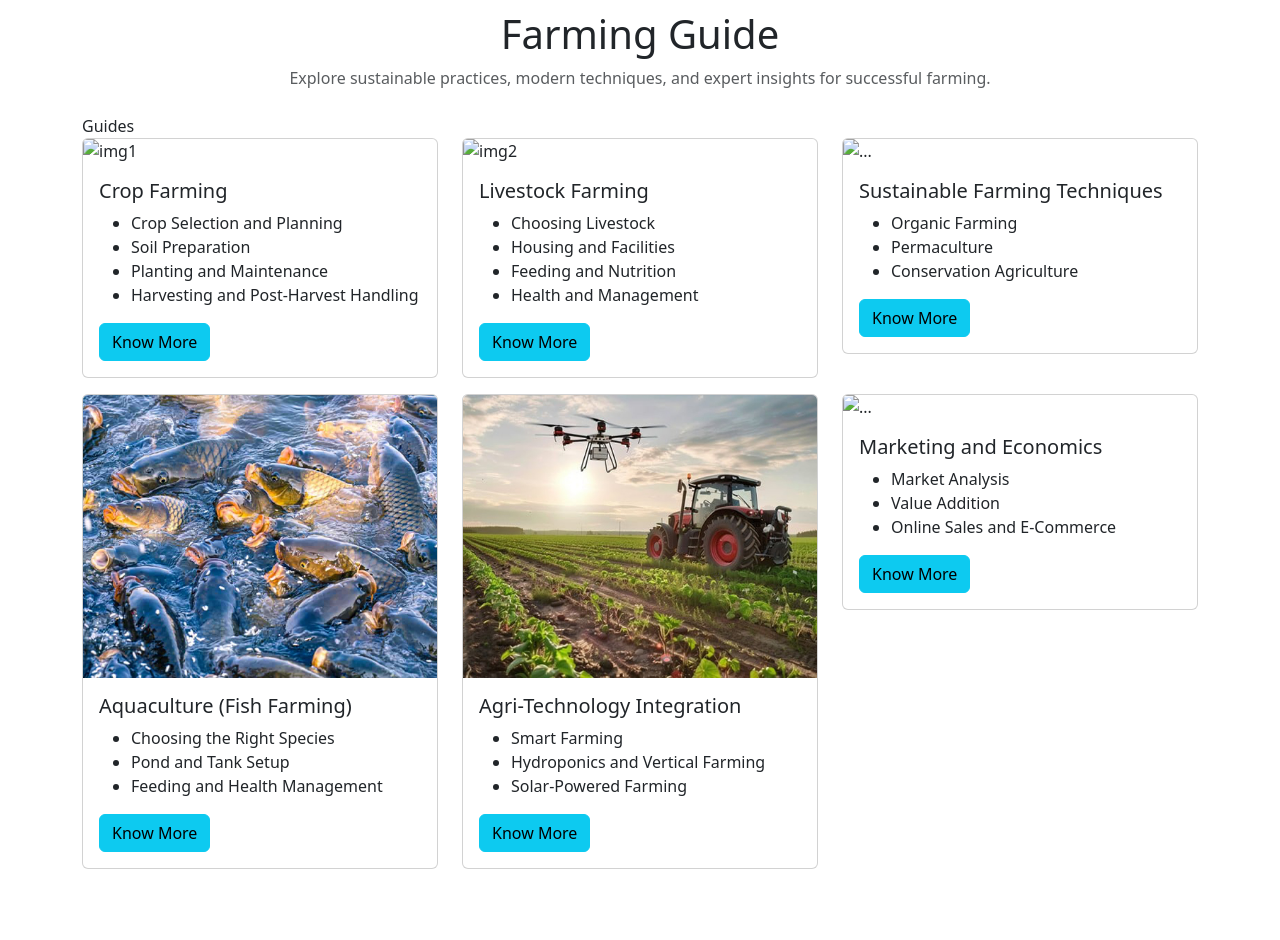
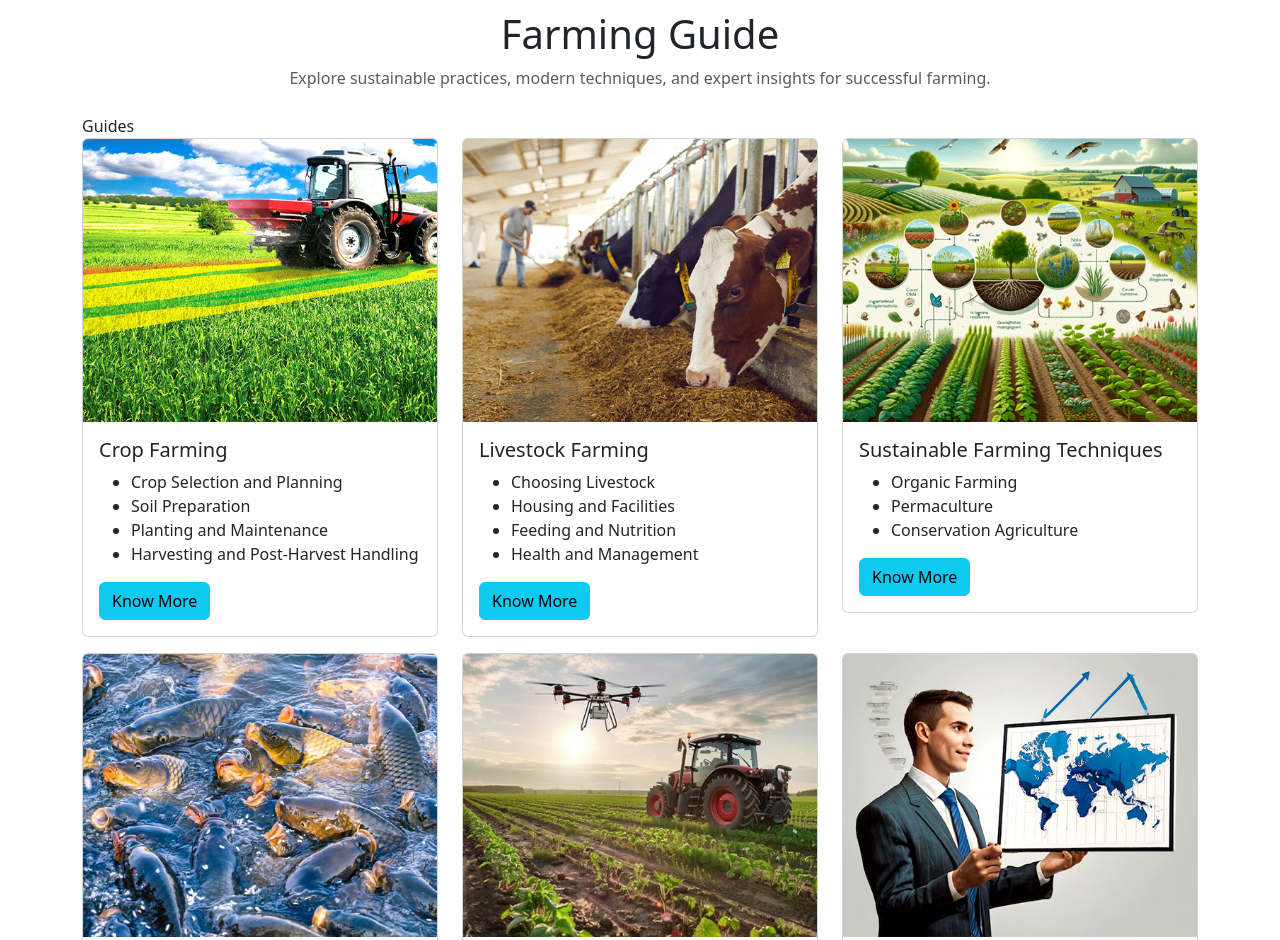
Before and after one commit to MehediAlam49/Agricultural-Information-Hub, a plain HTML site: page index.html in a window 1280 px wide. Shown: the part 900-1840 px from the top of the page. Drawn offline with nearby package versions, Linux system fonts and the light colour scheme.

Commit message:
update farming guide section images

```diff
--- a/index.html
+++ b/index.html
@@ -117,7 +117,7 @@
                 <div class="row">
                     <div class="col-md-4">
                         <div class="card mb-3">
-                            <img src="assets/images/images.jfif" class="card-img-top" alt="img1" />
+                            <img src="assets/images/images.jpg" class="card-img-top" alt="img1" />
                             <div class="card-body">
                                 <h5 class="card-title">Crop Farming</h5>
                                 <ul>
@@ -132,7 +132,7 @@
                     </div>
                     <div class="col-md-4">
                         <div class="card mb-3">
-                            <img src="assets/images/guide2.jfif" class="card-img-top" alt="img2" />
+                            <img src="assets/images/guide2.jpg" class="card-img-top" alt="img2" />
                             <div class="card-body">
                                 <h5 class="card-title">Livestock Farming</h5>
                                 <ul>
@@ -147,7 +147,7 @@
                     </div>
                     <div class="col-md-4">
                         <div class="card mb-3">
-                            <img src="assets/images/guide3.jfif" class="card-img-top" alt="..." />
+                            <img src="assets/images/guide3.jpg" class="card-img-top" alt="img3" />
                             <div class="card-body">
                                 <h5 class="card-title">Sustainable Farming Techniques</h5>
                                 <ul>
@@ -161,7 +161,7 @@
                     </div>
                     <div class="col-md-4">
                         <div class="card mb-3">
-                            <img src="assets/images/guide4.jpg" class="card-img-top" alt="..." />
+                            <img src="assets/images/guide4.jpg" class="card-img-top" alt="img4" />
                             <div class="card-body">
                                 <h5 class="card-title">Aquaculture (Fish Farming)</h5>
                                 <ul>
@@ -175,7 +175,7 @@
                     </div>
                     <div class="col-md-4">
                         <div class="card mb-3">
-                            <img src="assets/images/guide5.jpg" class="card-img-top" alt="..." />
+                            <img src="assets/images/guide5.jpg" class="card-img-top" alt="img5" />
                             <div class="card-body">
                                 <h5 class="card-title">Agri-Technology Integration</h5>
                                 <ul>
@@ -189,7 +189,7 @@
                     </div>
                     <div class="col-md-4">
                         <div class="card mb-3">
-                            <img src="assets/images/guide6.jfif" class="card-img-top" alt="..." />
+                            <img src="assets/images/guide6.jpg" class="card-img-top" alt="img6" />
                             <div class="card-body">
                                 <h5 class="card-title">Marketing and Economics</h5>
                                 <ul>
```
